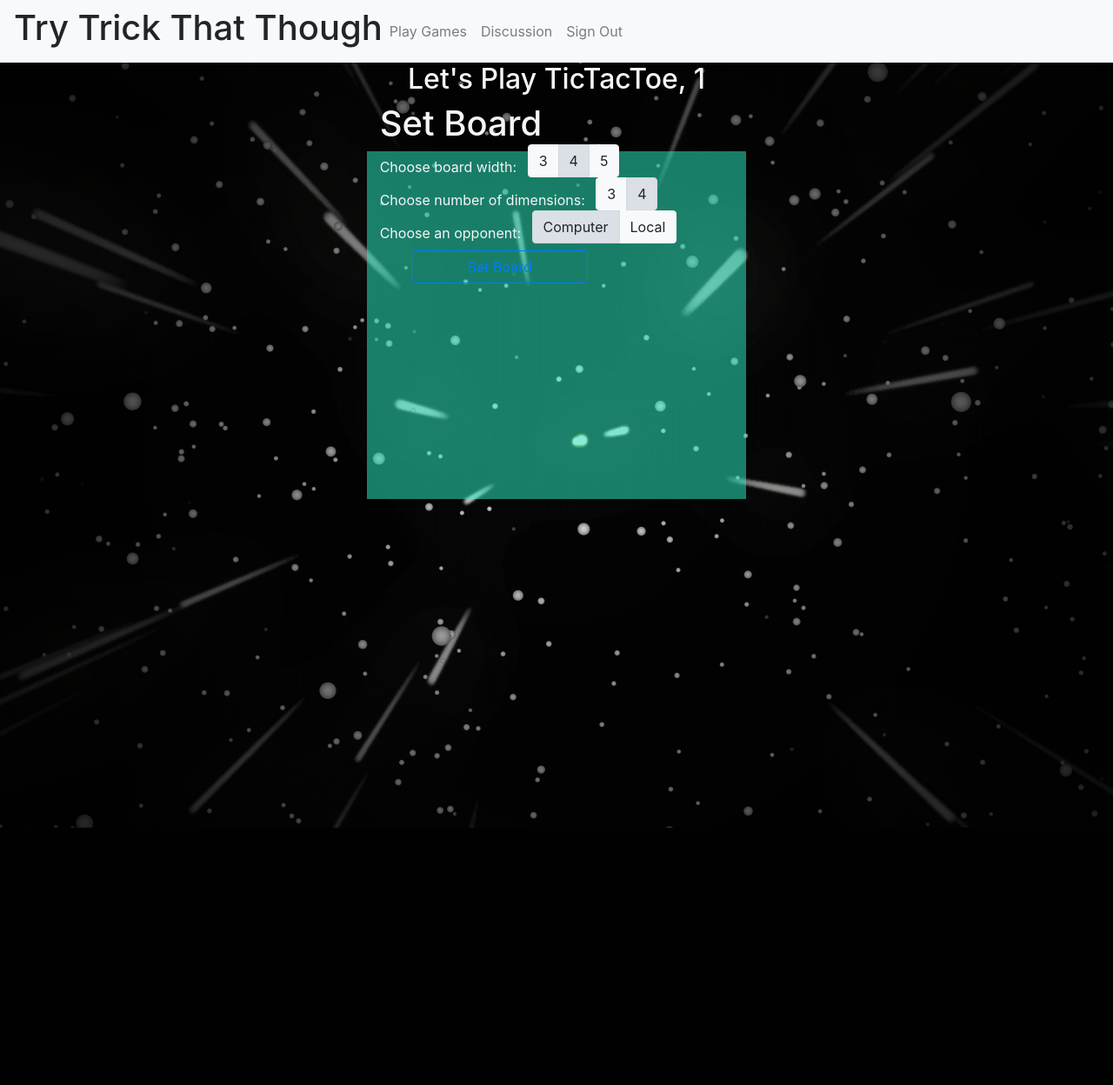
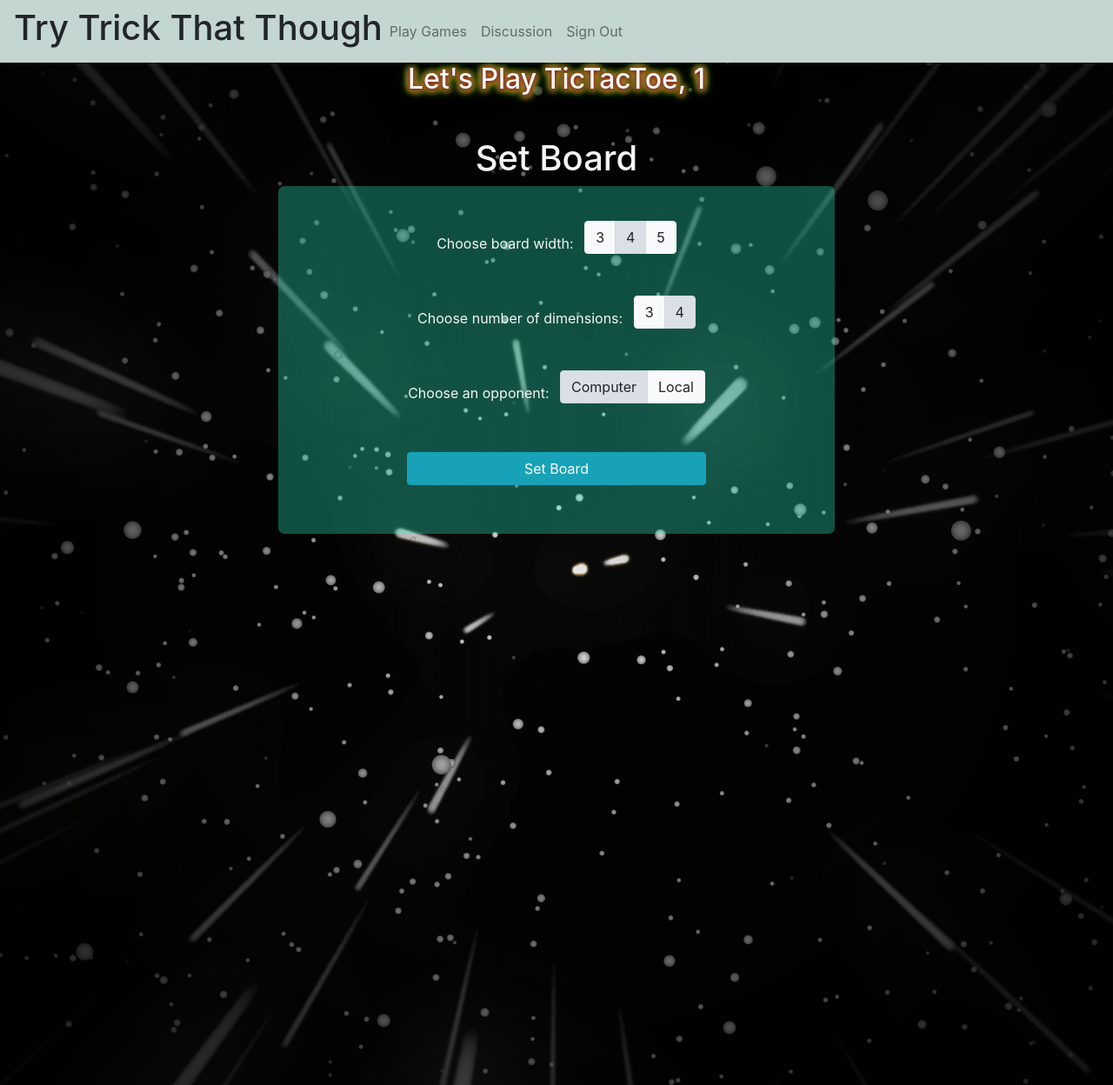
Before and after one commit to JonathanDelaney/TryTrickThatThough, a Flask app: a page that uses templates/base.html in a window 1280 px wide. Shown: the whole page at 87% size. Before the commit the page ends 952 px from the top, so only its background shows below. Run offline with Flask 2, Linux system fonts and the light colour scheme; the visitor is signed in with stand-in values (Sample User, id 1); some libraries are stand-ins or nearby versions.

Commit message:
add stytle to set board options

```diff
--- a/static/css/style.css
+++ b/static/css/style.css
@@ -20,17 +20,20 @@ main {
     background: url('/static/images/space_bg.png') center, radial-gradient(circle at 50%, #eee, #888 40%, #333 75%, #222 95%);
     background-blend-mode: multiply;
     background-position: cover;
-    height: 110vh;
+    height: 147vh;
     color: whitesmoke;
 }
 
-.board-set {
-    height: 50vh;
-    background-color: rgba(46, 248, 204, 0.5);
+.lets-play-title {
+    text-shadow: 0px 1px 5px #491212, 0px 1px 6px #b61313, 0px 1px 7px #eb9545,
+    0px 1px 8px #c98c32, 0px 1px 9px #e9e62d, 0px 1px 10px #9eeb45,
+    0px 1px 14px #3fe41f;
 }
 
-.text-shadow {
-    text-shadow: 1px 1px 1px rgba(0, 0, 0, 0.4);
+.board-set {
+    border-radius: 7px;
+    height: 50vh;
+    background-color: rgba(46, 248, 204, 0.315);
 }
 
 .plane {
@@ -222,3 +225,23 @@ main {
     width: 5vw;
     height: 5vw;
 }
+
+@media only screen and (max-width: 700px) {
+
+    .space-bg {
+        height: 192vh;
+    }
+
+    .board-set {
+        height: 60vh;
+    }
+
+}
+
+@media only screen and (max-width: 470px) {
+
+    .heading-h1 {
+        font-size: 1.8rem;
+    }
+
+}
--- a/static/js/script.js
+++ b/static/js/script.js
@@ -1,17 +1,16 @@
 $(window).bind('load', function() {
     $(".spinner-border").css("display", "none");
     $(".spinner-cont").css("height", "0px");
-    // $(".space-bg").css("display", "block");
 });
 
-$('.tic-button').click(function(){
-        console.log("JS working")
-    if ($('.player-turn').text() == "Guest's turn") {
-        console.log("guest")
-        //pass
-    } else {
-        $(this).css({'background-color': 'rgb(255, 103, 82)', 'filter': 'brightness(150%)'});
-        // $(this).prop('disabled', true);
-        console.log("player 1")
-    }
-});
+// $('.tic-button').click(function(){
+//         console.log("JS working")
+//     if ($('.player-turn').text() == "Guest's turn") {
+//         console.log("guest")
+//         //pass
+//     } else {
+//         $(this).css({'background-color': 'rgb(255, 103, 82)', 'filter': 'brightness(150%)'});
+//         // $(this).prop('disabled', true);
+//         console.log("player 1")
+//     }
+// });
--- a/templates/base.html
+++ b/templates/base.html
@@ -19,12 +19,12 @@
 
     <header>
 
-        <nav class="navbar navbar-expand-lg navbar-light bg-light">
+        <nav class="navbar navbar-expand-lg navbar-light" style="background-color: #c4d6d1;">
             <button class="navbar-toggler" type="button" data-toggle="collapse" data-target="#navbarTogglerDemo01"
                 aria-controls="navbarTogglerDemo01" aria-expanded="false" aria-label="Toggle navigation">
                 <span class="navbar-toggler-icon"></span>
             </button>
-            <h1>Try Trick That Though</h1>
+            <h1 class="heading-h1">Try Trick That Though</h1>
             <div class="collapse navbar-collapse" id="navbarTogglerDemo01">
                 <ul class="navbar-nav mr-auto mt-2 mt-lg-0">
                     {% if session.user %}
--- a/templates/play.html
+++ b/templates/play.html
@@ -7,18 +7,19 @@
     </div>
 </div>
 <div class="space-bg">
-    <h2 class="text-center">
+    <h2 class="lets-play-title text-center">
         {% if username %}
         Let's Play TicTacToe, {{ username|upper }}
         {% endif %}
     </h2>
     {% if result != "" %}
-    <div class="result row">
-        <h1 class="offset-4 col-2">{{ result }}</h1>
-        <div class="board-set offset-4 col-4">
-            <form method="POST" id="set_board" action="{{ url_for('play') }}">
-                <div class="row">
-                    <div class="col-12"><label for="opponent" class="select-label">Choose
+    <div class="result container-fluid">
+        <h1 class="col-12 text-center mt-5">{{ result }}</h1>
+        <div class="row">
+            <form method="POST" class="board-set offset-sm-1 offset-lg-3 col-sm-10 col-lg-6" id="set_board"
+                action="{{ url_for('play') }}">
+                <div class="row justify-content-around">
+                    <div class="mt-5 col-12 text-center"><label for="opponent" class="select-label">Choose
                             board width: </label>
                         <div class="btn-group btn-group-toggle" data-toggle="buttons">
                             <label class="btn btn-light active board-options">
@@ -32,7 +33,7 @@
                             </label>
                         </div>
                     </div>
-                    <div class="col-12"><label for="opponent" class="select-label">Choose
+                    <div class="mt-5 col-12 text-center"><label for="opponent" class="select-label">Choose
                             number of
                             dimensions: </label>
                         <div class="btn-group btn-group-toggle" data-toggle="buttons">
@@ -44,7 +45,7 @@
                             </label>
                         </div>
                     </div>
-                    <div class="col-12"><label for="opponent" class="select-label">Choose an
+                    <div class="mt-5 col-12 text-center"><label for="opponent" class="select-label">Choose an
                             opponent: </label>
                         <div class="btn-group btn-group-toggle" data-toggle="buttons">
                             <label class="btn btn-light active board-options">
@@ -55,8 +56,8 @@
                             </label>
                         </div>
                     </div>
-                    <div class="offset-1 col-12">
-                        <input type="submit" class="col-6 btn btn-outline-primary" value="Set Board">
+                    <div class="mt-5 col-7">
+                        <input type="submit" class="btn btn-info col-12" value="Set Board">
                     </div>
                 </div>
             </form>
```
